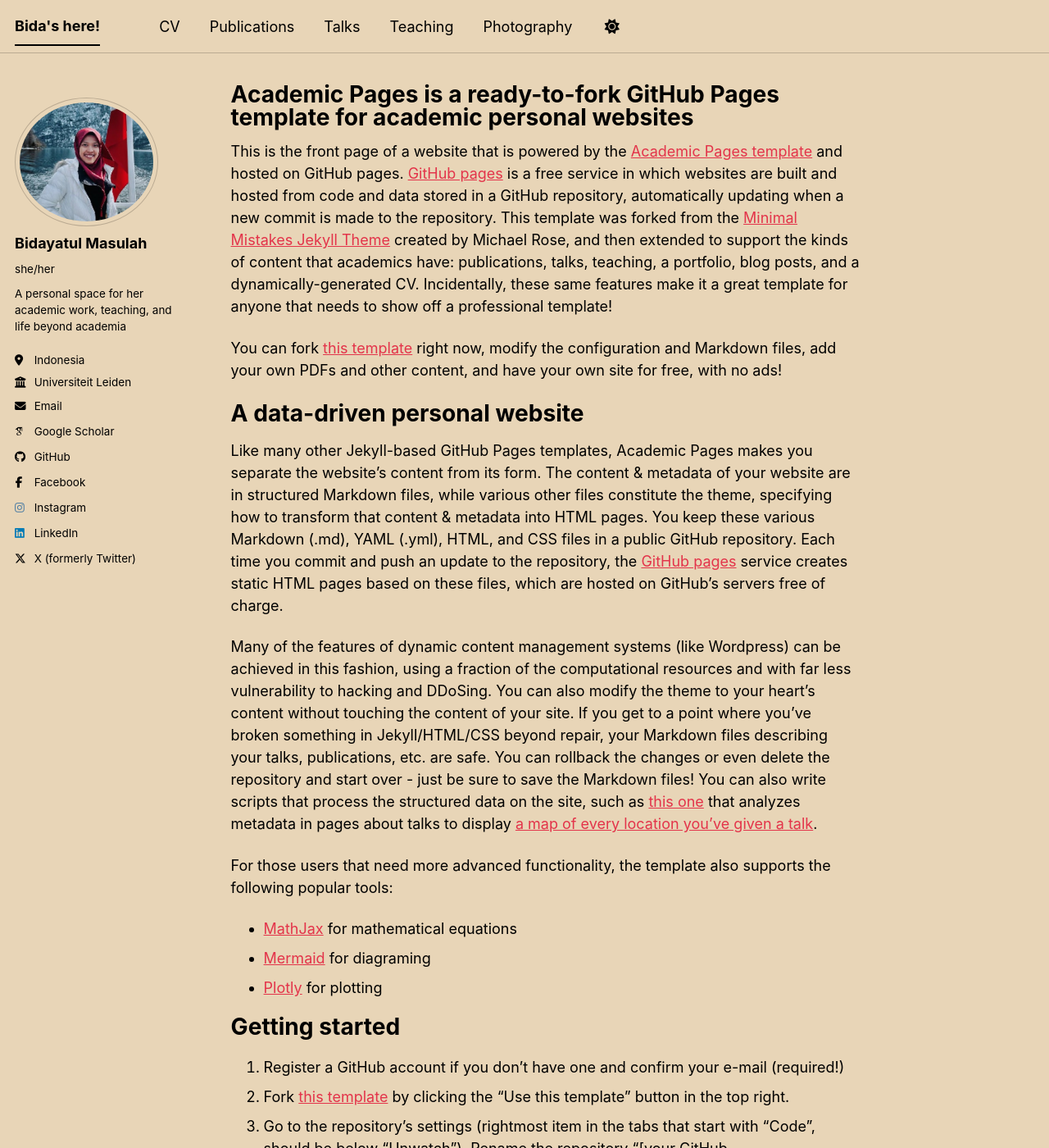
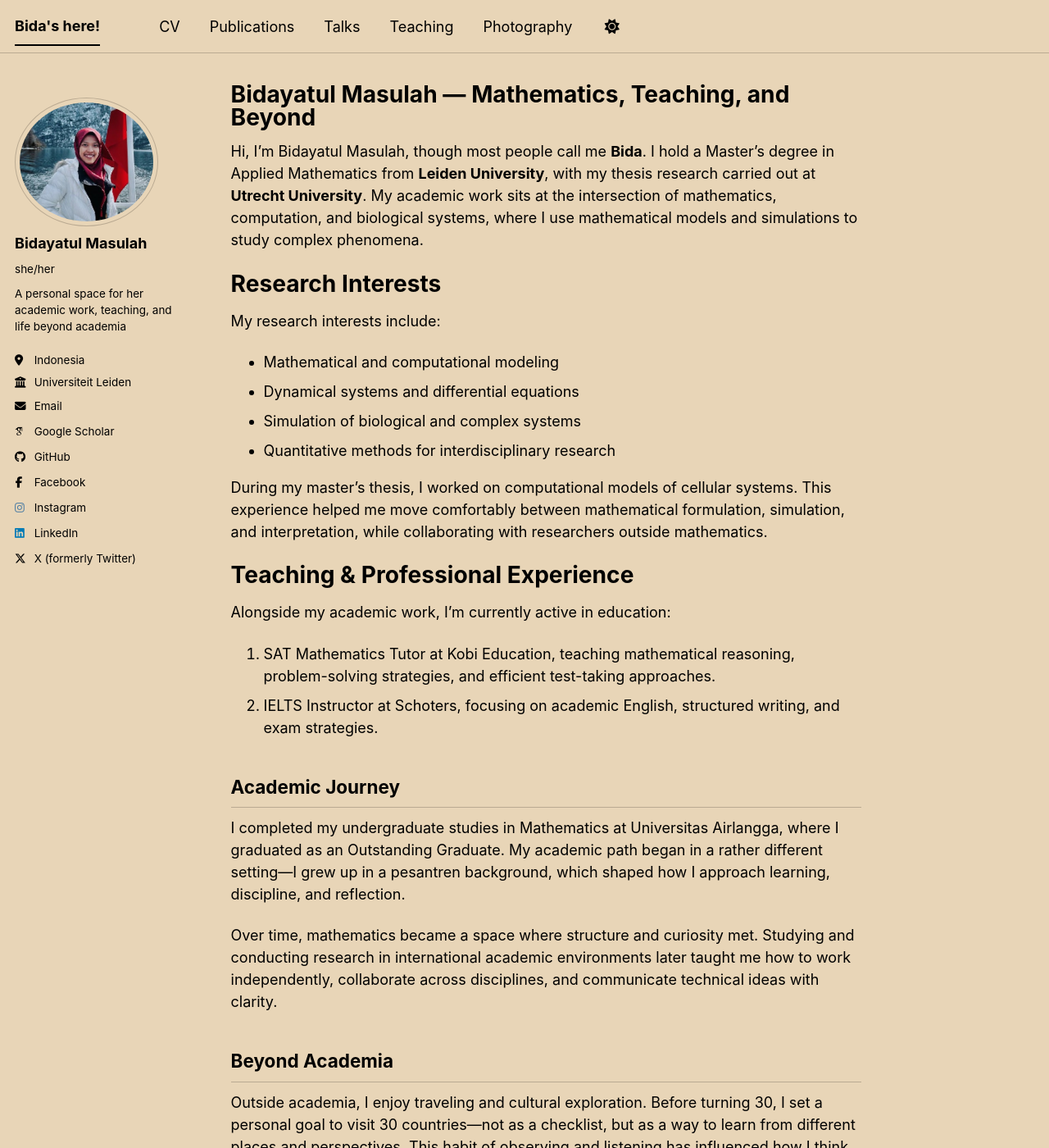
Before and after one commit to bmasulah/bmasulah.github.io, a Jekyll site: the page built from _pages/about.md, in a window 1280 px wide and 1400 px high. Shown: the whole window at 82% size. Built offline with Jekyll 4.4.1, drawn with Linux system fonts in a browser that asks for light colours; some web fonts are replaced; a script bundle is joined from its source files by our own code; library files that are not in the unit come from our copies; some of the changed text lies outside the part shown.

Commit message:
Update about.md

```diff
--- a/_pages/about.md
+++ b/_pages/about.md
@@ -1,56 +1,46 @@
 ---
 permalink: /
-title: "Academic Pages is a ready-to-fork GitHub Pages template for academic personal websites"
+title: "Bidayatul Masulah — Mathematics, Teaching, and Beyond"
 author_profile: true
 redirect_from:
   - /about/
   - /about.html
 ---
 
-This is the front page of a website that is powered by the [Academic Pages template](https://github.com/academicpages/academicpages.github.io) and hosted on GitHub pages. [GitHub pages](https://pages.github.com) is a free service in which websites are built and hosted from code and data stored in a GitHub repository, automatically updating when a new commit is made to the repository. This template was forked from the [Minimal Mistakes Jekyll Theme](https://mmistakes.github.io/minimal-mistakes/) created by Michael Rose, and then extended to support the kinds of content that academics have: publications, talks, teaching, a portfolio, blog posts, and a dynamically-generated CV. Incidentally, these same features make it a great template for anyone that needs to show off a professional template!
+Hi, I’m Bidayatul Masulah, though most people call me **Bida**.
+I hold a Master’s degree in Applied Mathematics from **Leiden University**, with my thesis research carried out at **Utrecht University**. My academic work sits at the intersection of mathematics, computation, and biological systems, where I use mathematical models and simulations to study complex phenomena.
 
- You can fork [this template](https://github.com/academicpages/academicpages.github.io) right now, modify the configuration and Markdown files, add your own PDFs and other content, and have your own site for free, with no ads!
+Research Interests
+======
+My research interests include:
 
-A data-driven personal website
+- Mathematical and computational modeling
+- Dynamical systems and differential equations
+- Simulation of biological and complex systems
+- Quantitative methods for interdisciplinary research
+
+During my master’s thesis, I worked on computational models of cellular systems. This experience helped me move comfortably between mathematical formulation, simulation, and interpretation, while collaborating with researchers outside mathematics.
+
+Teaching & Professional Experience
 ======
-Like many other Jekyll-based GitHub Pages templates, Academic Pages makes you separate the website's content from its form. The content & metadata of your website are in structured Markdown files, while various other files constitute the theme, specifying how to transform that content & metadata into HTML pages. You keep these various Markdown (.md), YAML (.yml), HTML, and CSS files in a public GitHub repository. Each time you commit and push an update to the repository, the [GitHub pages](https://pages.github.com/) service creates static HTML pages based on these files, which are hosted on GitHub's servers free of charge.
+Alongside my academic work, I’m currently active in education:
 
-Many of the features of dynamic content management systems (like Wordpress) can be achieved in this fashion, using a fraction of the computational resources and with far less vulnerability to hacking and DDoSing. You can also modify the theme to your heart's content without touching the content of your site. If you get to a point where you've broken something in Jekyll/HTML/CSS beyond repair, your Markdown files describing your talks, publications, etc. are safe. You can rollback the changes or even delete the repository and start over - just be sure to save the Markdown files! You can also write scripts that process the structured data on the site, such as [this one](https://github.com/academicpages/academicpages.github.io/blob/master/talkmap.ipynb) that analyzes metadata in pages about talks to display [a map of every location you've given a talk](https://academicpages.github.io/talkmap.html).
+1. SAT Mathematics Tutor at Kobi Education, teaching mathematical reasoning, problem-solving strategies, and efficient test-taking approaches.
+2. IELTS Instructor at Schoters, focusing on academic English, structured writing, and exam strategies.
 
-For those users that need more advanced functionality, the template also supports the following popular tools:
-- [MathJax](https://www.mathjax.org/) for mathematical equations
-- [Mermaid](https://mermaid.js.org/) for diagraming
-- [Plotly](https://plotly.com/javascript/) for plotting
+Academic Journey
+------
+I completed my undergraduate studies in Mathematics at Universitas Airlangga, where I graduated as an Outstanding Graduate. My academic path began in a rather different setting—I grew up in a pesantren background, which shaped how I approach learning, discipline, and reflection.
 
-Getting started
-======
-1. Register a GitHub account if you don't have one and confirm your e-mail (required!)
-1. Fork [this template](https://github.com/academicpages/academicpages.github.io) by clicking the "Use this template" button in the top right.
-1. Go to the repository's settings (rightmost item in the tabs that start with "Code", should be below "Unwatch"). Rename the repository "[your GitHub username].github.io", which will also be your website's URL.
-1. Set site-wide configuration and create content & metadata (see below -- also see [this set of diffs](https://archive.is/3TPas) showing what files were changed to set up [an example site](https://getorg-testacct.github.io) for a user with the username "getorg-testacct")
-1. Upload any files (like PDFs, .zip files, etc.) to the files/ directory. They will appear at https://[your GitHub username].github.io/files/example.pdf.
-1. Check status by going to the repository settings, in the "GitHub pages" section
+Over time, mathematics became a space where structure and curiosity met. Studying and conducting research in international academic environments later taught me how to work independently, collaborate across disciplines, and communicate technical ideas with clarity.
 
-Site-wide configuration
+Beyond Academia
 ------
-The main configuration file for the site is in the base directory in [_config.yml](https://github.com/academicpages/academicpages.github.io/blob/master/_config.yml), which defines the content in the sidebars and other site-wide features. You will need to replace the default variables with ones about yourself and your site's github repository. The configuration file for the top menu is in [_data/navigation.yml](https://github.com/academicpages/academicpages.github.io/blob/master/_data/navigation.yml). For example, if you don't have a portfolio or blog posts, you can remove those items from that navigation.yml file to remove them from the header.
+Outside academia, I enjoy traveling and cultural exploration. Before turning 30, I set a personal goal to visit 30 countries—not as a checklist, but as a way to learn from different places and perspectives. This habit of observing and listening has influenced how I think about both research and teaching.
 
-Create content & metadata
+On this site, I share a few moments from that journey, including my undergraduate graduation at Universitas Airlangga, which marked an important milestone in my academic life.
+
+
+Looking Ahead
 ------
-For site content, there is one Markdown file for each type of content, which are stored in directories like _publications, _talks, _posts, _teaching, or _pages. For example, each talk is a Markdown file in the [_talks directory](https://github.com/academicpages/academicpages.github.io/tree/master/_talks). At the top of each Markdown file is structured data in YAML about the talk, which the theme will parse to do lots of cool stuff. The same structured data about a talk is used to generate the list of talks on the [Talks page](https://academicpages.github.io/talks), each [individual page](https://academicpages.github.io/talks/2012-03-01-talk-1) for specific talks, the talks section for the [CV page](https://academicpages.github.io/cv), and the [map of places you've given a talk](https://academicpages.github.io/talkmap.html) (if you run this [python file](https://github.com/academicpages/academicpages.github.io/blob/master/talkmap.py) or [Jupyter notebook](https://github.com/academicpages/academicpages.github.io/blob/master/talkmap.ipynb), which creates the HTML for the map based on the contents of the _talks directory).
-
-**Markdown generator**
-
-The repository includes [a set of Jupyter notebooks](https://github.com/academicpages/academicpages.github.io/tree/master/markdown_generator
-) that converts a CSV containing structured data about talks or presentations into individual Markdown files that will be properly formatted for the Academic Pages template. The sample CSVs in that directory are the ones I used to create my own personal website at stuartgeiger.com. My usual workflow is that I keep a spreadsheet of my publications and talks, then run the code in these notebooks to generate the Markdown files, then commit and push them to the GitHub repository.
-
-How to edit your site's GitHub repository
-------
-Many people use a git client to create files on their local computer and then push them to GitHub's servers. If you are not familiar with git, you can directly edit these configuration and Markdown files directly in the github.com interface. Navigate to a file (like [this one](https://github.com/academicpages/academicpages.github.io/blob/master/_talks/2012-03-01-talk-1.md) and click the pencil icon in the top right of the content preview (to the right of the "Raw | Blame | History" buttons). You can delete a file by clicking the trashcan icon to the right of the pencil icon. You can also create new files or upload files by navigating to a directory and clicking the "Create new file" or "Upload files" buttons.
-
-Example: editing a Markdown file for a talk
-![Editing a Markdown file for a talk](/images/editing-talk.png)
-
-For more info
-------
-More info about configuring Academic Pages can be found in [the guide](https://academicpages.github.io/markdown/), the [growing wiki](https://github.com/academicpages/academicpages.github.io/wiki), and you can always [ask a question on GitHub](https://github.com/academicpages/academicpages.github.io/discussions). The [guides for the Minimal Mistakes theme](https://mmistakes.github.io/minimal-mistakes/docs/configuration/) (which this theme was forked from) might also be helpful.
+I am preparing for doctoral studies and a long-term academic career as a lecturer, with a focus on applied research and interdisciplinary work.
```
